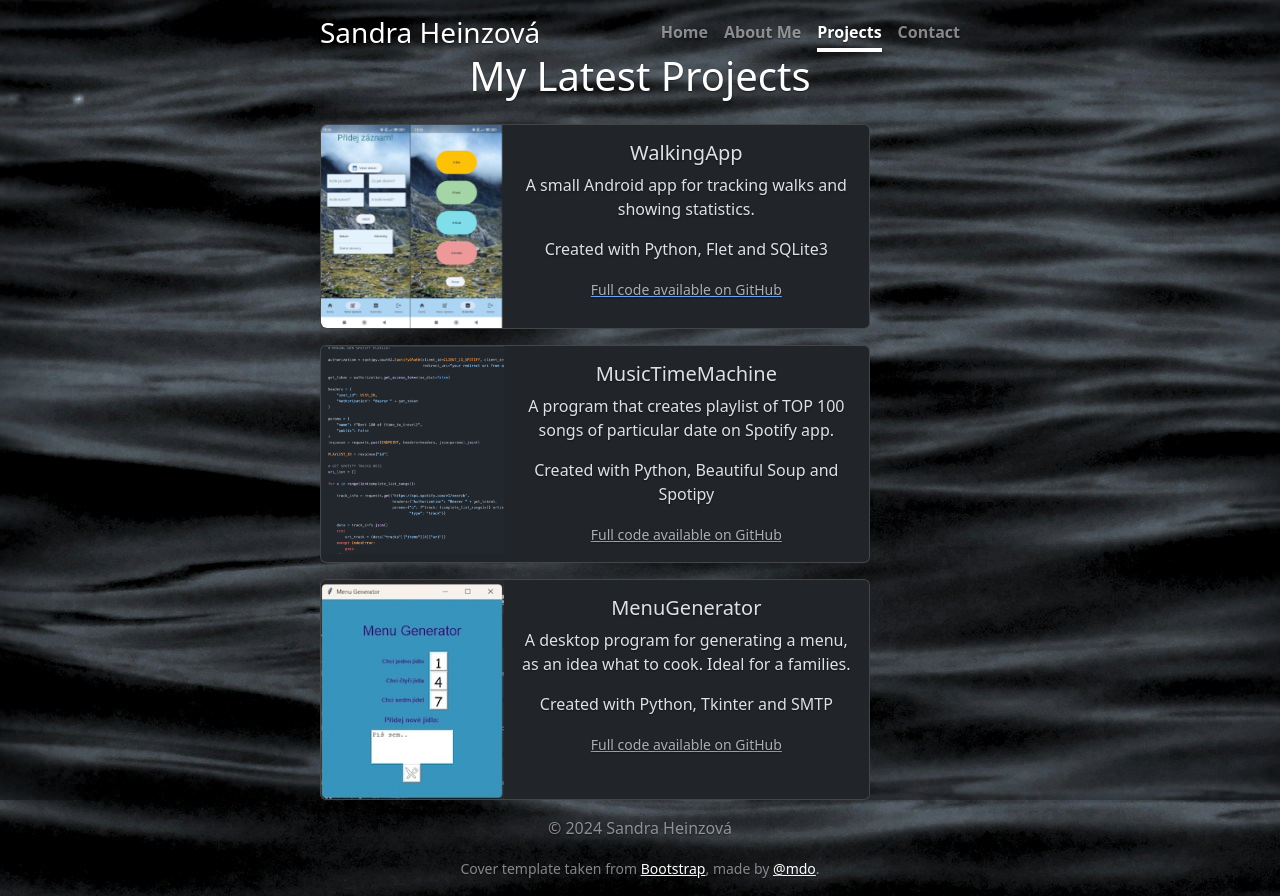
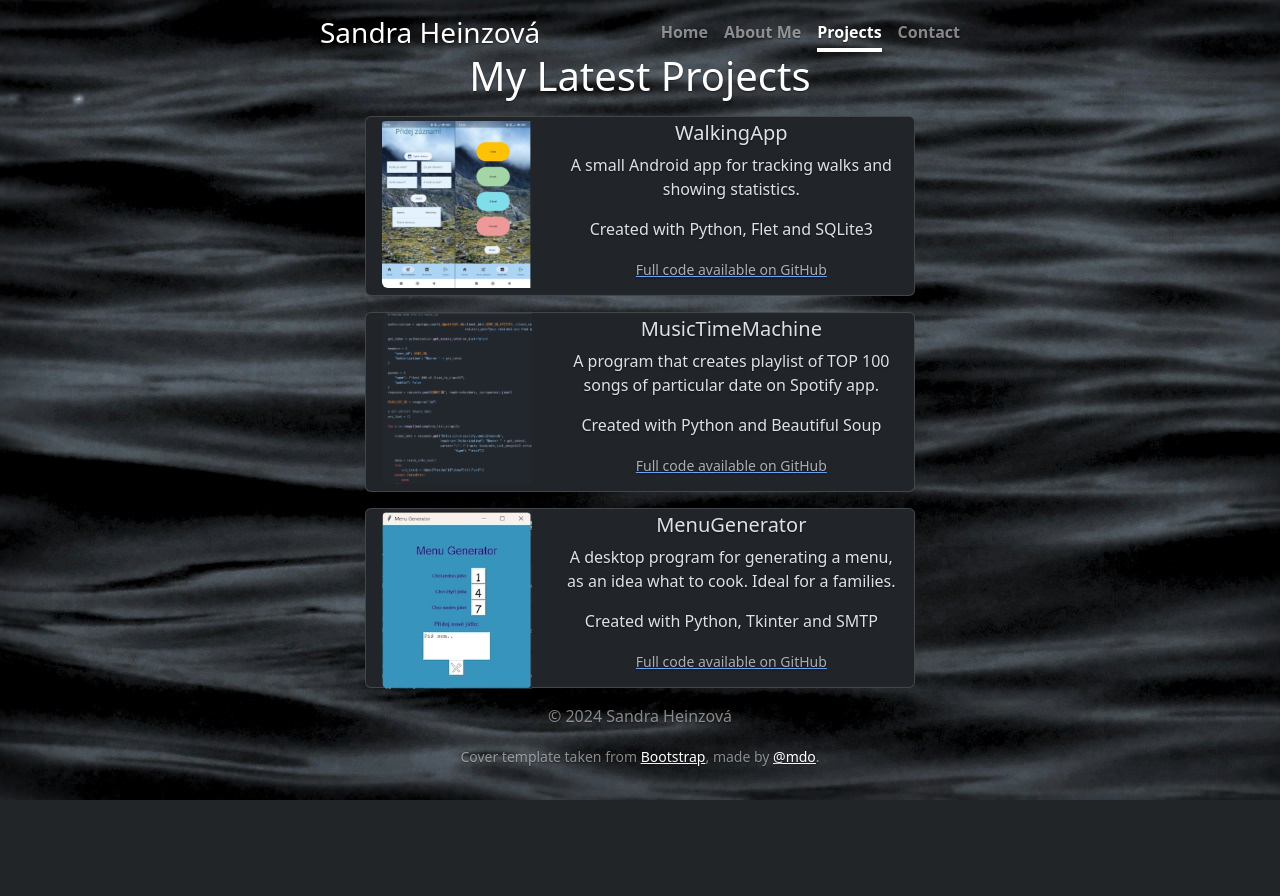
Before and after one commit to SandraHeinzova/Portfolio, a Flask app: page /projects in a window 1280 px wide. After the commit the page ends 800 px from the top, so only its background shows below. Run offline with Flask 3, Linux system fonts and the light colour scheme; some libraries are stand-ins or nearby versions.

Commit message:
changed size of cards with projects

```diff
--- a/main.py
+++ b/main.py
@@ -5,6 +5,7 @@ from flask_wtf import FlaskForm
 from flask_bootstrap import Bootstrap5
 import smtplib
 from email.message import EmailMessage
+import os
 
 
 app = Flask(__name__)
@@ -12,7 +13,7 @@ bootstrap = Bootstrap5(app)
 
 app.config['SECRET_KEY'] = "secretkey"
 my_email = "heinzova.sandra@gmail.com"
-PASSWORD_EMAIL = "gevyphukpbcfjxho"
+PASSWORD_EMAIL = os.environ["SMTPLIB_PASS"]
 
 
 class ContactForm(FlaskForm):
@@ -57,4 +58,4 @@ def contact():
 
 
 if __name__ == "__main__":
-    app.run(debug=True, port=2000)
+    app.run(debug=True)
--- a/templates/projects.html
+++ b/templates/projects.html
@@ -3,14 +3,15 @@
 {% block title %} Projects {% endblock %}
 
 {% block content %}
-        <h1 class="pb-3">My Latest Projects</h1>
-        <div class="card mb-3" style="max-width: 550px;">
+      <div style="display: flex; justify-content: center; align-items: center; flex-direction: column;">
+        <h1 class="pb-2">My Latest Projects</h1>
+        <div class="card mb-3" style="max-width: 550px; max-height: 180px">
           <div class="row g-0">
             <div class="col-md-4">
-              <img src="static/images/walkingapp.png" class="img-fluid rounded-start" alt="WalkingApp image">
+              <img src="static/images/walkingapp.png" class="img-fluid rounded-start pt-1" alt="WalkingApp image" height="150" width="150">
             </div>
             <div class="col-md-8">
-              <div class="card-body">
+              <div class="card-body pt-1">
                 <h5 class="card-title">WalkingApp</h5>
                 <p class="card-text">A small Android app for tracking walks and showing statistics.</p>
                 <p> Created with Python, Flet and SQLite3</p>
@@ -22,16 +23,16 @@
             </div>
           </div>
         </div>
-        <div class="card mb-3" style="max-width: 550px;">
+        <div class="card mb-3" style="max-width: 550px; max-height: 180px">
           <div class="row g-0">
             <div class="col-md-4">
-              <img src="static/images/mtm_code.png" class="img-fluid rounded-start" alt="WalkingApp image">
+              <img src="static/images/mtm_code.png" class="img-fluid rounded-start" alt="MusicTimeMachine image" height="150" width="150">
             </div>
             <div class="col-md-8">
-              <div class="card-body">
+              <div class="card-body pt-1">
                 <h5 class="card-title">MusicTimeMachine</h5>
                 <p class="card-text">A program that creates playlist of TOP 100 songs of particular date on Spotify app.</p>
-                <p> Created with Python, Beautiful Soup and Spotipy</p>
+                <p> Created with Python and Beautiful Soup</p>
                 <p class="card-text">
                   <a href="https://github.com/SandraHeinzova/MusicTimeMachine" class="card-link" target="_blank">
                     <small class="text-body-secondary">Full code available on GitHub</small></a>
@@ -40,13 +41,13 @@
             </div>
           </div>
         </div>
-        <div class="card mb-3" style="max-width: 550px;">
+        <div class="card mb-3" style="max-width: 550px; max-height: 180px">
           <div class="row g-0">
             <div class="col-md-4">
-              <img src="static/images/menugenerator.jpg" class="img-fluid rounded-start" alt="...">
+              <img src="static/images/menugenerator.jpg" class="img-fluid rounded-start" alt="MenuGenerator image" height="150" width="150">
             </div>
             <div class="col-md-8">
-              <div class="card-body">
+              <div class="card-body pt-1">
                 <h5 class="card-title">MenuGenerator</h5>
                 <p class="card-text">A desktop program for generating a menu, as an idea what to cook.
                   Ideal for a families.</p>
@@ -59,7 +60,7 @@
             </div>
           </div>
         </div>
-
+      </div>
 
 
 {% endblock %}
```
